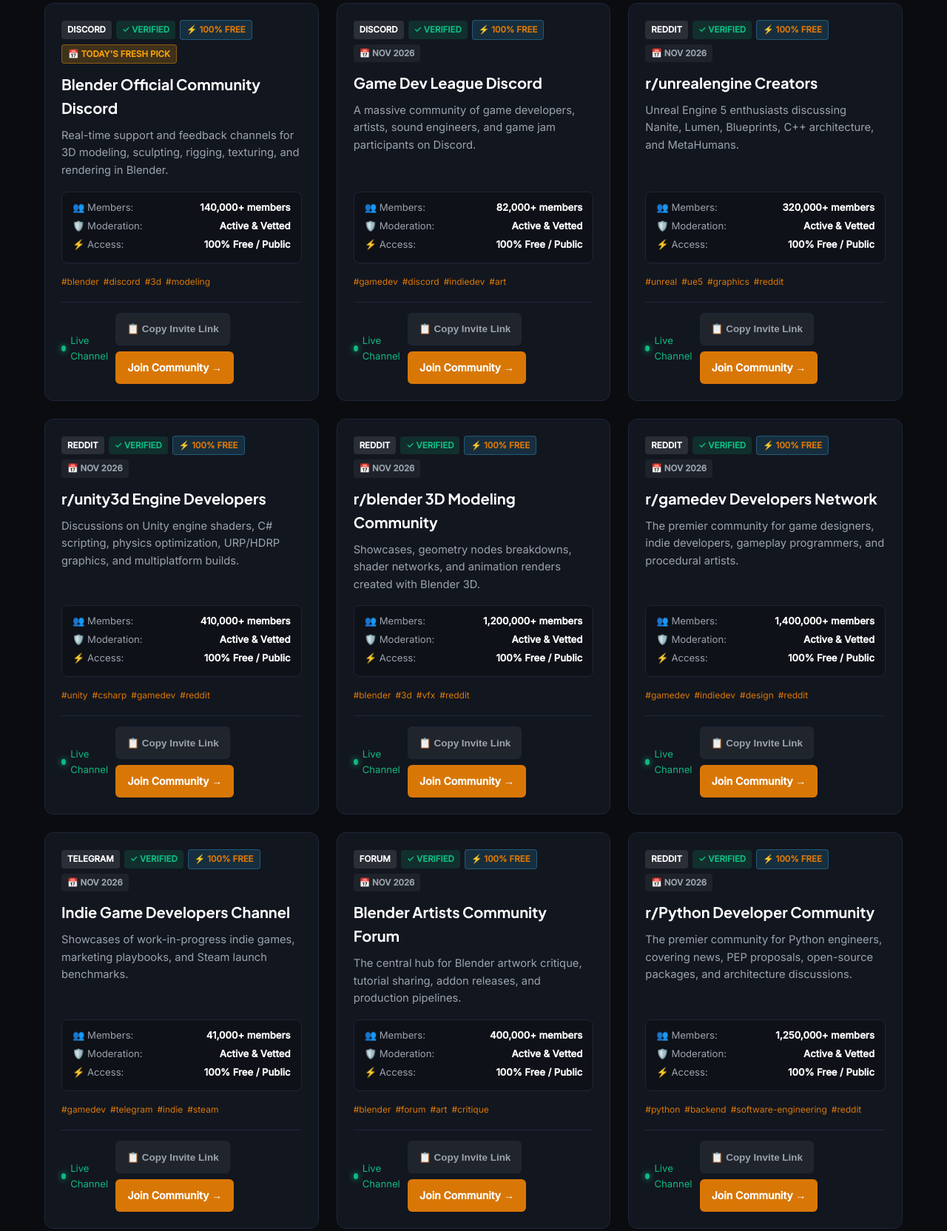
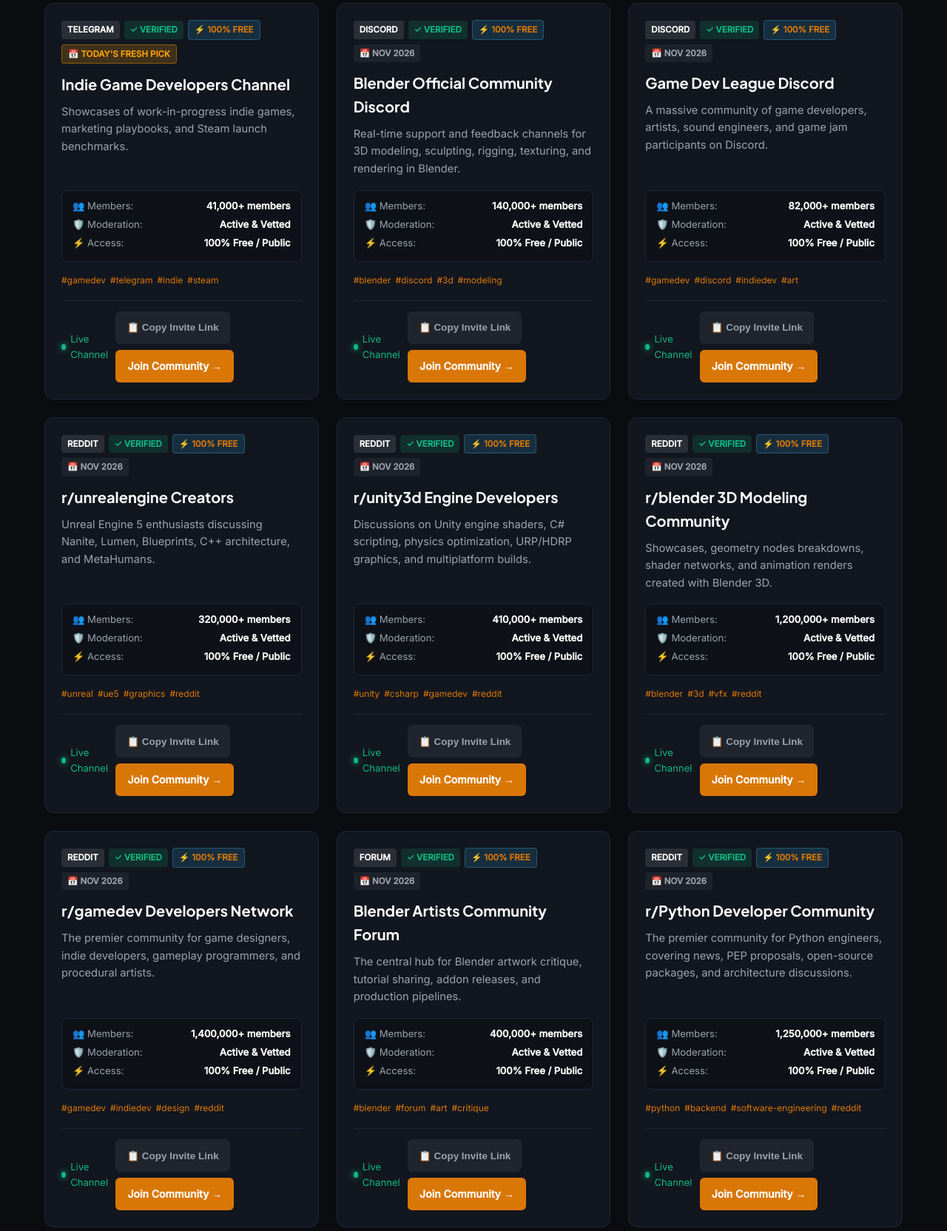
Before and after one commit to jibranpcccc/stop-motion-animation-puppet-fabrication-guild, a plain HTML site: page index.html in a window 1280 px wide. Shown: the part 1231-2895 px from the top of the page at 74% size. Drawn offline with Linux system fonts and the light colour scheme.

Commit message:
feat(replenishment): fresh community links added - 2026-11-25 [skip ci]

```diff
--- a/index.html
+++ b/index.html
@@ -148,51 +148,51 @@
           {
             "@type": "ListItem",
             "position": 1,
+            "name": "Indie Game Developers Channel",
+            "description": "Showcases of work-in-progress indie games, marketing playbooks, and Steam launch benchmarks.",
+            "url": "https://t.me/gamedev_channel"
+          },
+          {
+            "@type": "ListItem",
+            "position": 2,
             "name": "Blender Official Community Discord",
             "description": "Real-time support and feedback channels for 3D modeling, sculpting, rigging, texturing, and rendering in Blender.",
             "url": "https://discord.gg/blender"
           },
           {
             "@type": "ListItem",
-            "position": 2,
+            "position": 3,
             "name": "Game Dev League Discord",
             "description": "A massive community of game developers, artists, sound engineers, and game jam participants on Discord.",
             "url": "https://discord.gg/gamedev"
           },
           {
             "@type": "ListItem",
-            "position": 3,
+            "position": 4,
             "name": "r/unrealengine Creators",
             "description": "Unreal Engine 5 enthusiasts discussing Nanite, Lumen, Blueprints, C++ architecture, and MetaHumans.",
             "url": "https://www.reddit.com/r/unrealengine/"
           },
           {
             "@type": "ListItem",
-            "position": 4,
+            "position": 5,
             "name": "r/unity3d Engine Developers",
             "description": "Discussions on Unity engine shaders, C# scripting, physics optimization, URP/HDRP graphics, and multiplatform builds.",
             "url": "https://www.reddit.com/r/unity3d/"
           },
           {
             "@type": "ListItem",
-            "position": 5,
+            "position": 6,
             "name": "r/blender 3D Modeling Community",
             "description": "Showcases, geometry nodes breakdowns, shader networks, and animation renders created with Blender 3D.",
             "url": "https://www.reddit.com/r/blender/"
           },
           {
             "@type": "ListItem",
-            "position": 6,
+            "position": 7,
             "name": "r/gamedev Developers Network",
             "description": "The premier community for game designers, indie developers, gameplay programmers, and procedural artists.",
             "url": "https://www.reddit.com/r/gamedev/"
-          },
-          {
-            "@type": "ListItem",
-            "position": 7,
-            "name": "Indie Game Developers Channel",
-            "description": "Showcases of work-in-progress indie games, marketing playbooks, and Steam launch benchmarks.",
-            "url": "https://t.me/gamedev_channel"
           },
           {
             "@type": "ListItem",
@@ -617,12 +617,36 @@
         </div>
         <div id="vetted-communities" class="grid">
 
-        <div id="community-card-1" class="card" data-platform="discord" data-category="3d & animation">
+        <div id="community-card-1" class="card" data-platform="telegram" data-category="indie games">
+            <div class="card-header">
+                <span class="badge badge-platform">Telegram</span>
+                <span class="badge badge-verified">✓ Verified</span>
+                <span class="badge badge-free">⚡ 100% Free</span>
+                <span class="badge badge-date" style="background: rgba(245, 158, 11, 0.2); color: #f59e0b; border: 1px solid rgba(245, 158, 11, 0.4); font-weight: 700;">📅 Today's Fresh Pick</span>
+            </div>
+            <h3 class="card-title">Indie Game Developers Channel</h3>
+            <p class="card-desc">Showcases of work-in-progress indie games, marketing playbooks, and Steam launch benchmarks.</p>
+            <div class="spec-matrix">
+                <div class="spec-row"><span>👥 Members:</span> <strong>41,000+ members</strong></div>
+                <div class="spec-row"><span>🛡️ Moderation:</span> <strong>Active & Vetted</strong></div>
+                <div class="spec-row"><span>⚡ Access:</span> <strong>100% Free / Public</strong></div>
+            </div>
+            <div class="tags-row"><span class="tag">#gamedev</span><span class="tag">#telegram</span><span class="tag">#indie</span><span class="tag">#steam</span></div>
+            <div class="card-footer">
+                <span class="activity-pulse"><span class="pulse-dot"></span> Live Channel</span>
+                <div class="card-actions">
+                    <button class="btn-copy-invite" onclick="copyInviteLink(event, 'https://t.me/gamedev_channel')">📋 Copy Invite Link</button>
+                    <a href="https://t.me/gamedev_channel" target="_blank" rel="noopener noreferrer" class="btn-join">Join Community →</a>
+                </div>
+            </div>
+        </div>
+
+        <div id="community-card-2" class="card" data-platform="discord" data-category="3d & animation">
             <div class="card-header">
                 <span class="badge badge-platform">Discord</span>
                 <span class="badge badge-verified">✓ Verified</span>
                 <span class="badge badge-free">⚡ 100% Free</span>
-                <span class="badge badge-date" style="background: rgba(245, 158, 11, 0.2); color: #f59e0b; border: 1px solid rgba(245, 158, 11, 0.4); font-weight: 700;">📅 Today's Fresh Pick</span>
+                <span class="badge badge-date">📅 Nov 2026</span>
             </div>
             <h3 class="card-title">Blender Official Community Discord</h3>
             <p class="card-desc">Real-time support and feedback channels for 3D modeling, sculpting, rigging, texturing, and rendering in Blender.</p>
@@ -641,7 +665,7 @@
             </div>
         </div>
 
-        <div id="community-card-2" class="card" data-platform="discord" data-category="game development">
+        <div id="community-card-3" class="card" data-platform="discord" data-category="game development">
             <div class="card-header">
                 <span class="badge badge-platform">Discord</span>
                 <span class="badge badge-verified">✓ Verified</span>
@@ -665,7 +689,7 @@
             </div>
         </div>
 
-        <div id="community-card-3" class="card" data-platform="reddit" data-category="game engines">
+        <div id="community-card-4" class="card" data-platform="reddit" data-category="game engines">
             <div class="card-header">
                 <span class="badge badge-platform">Reddit</span>
                 <span class="badge badge-verified">✓ Verified</span>
@@ -689,7 +713,7 @@
             </div>
         </div>
 
-        <div id="community-card-4" class="card" data-platform="reddit" data-category="game engines">
+        <div id="community-card-5" class="card" data-platform="reddit" data-category="game engines">
             <div class="card-header">
                 <span class="badge badge-platform">Reddit</span>
                 <span class="badge badge-verified">✓ Verified</span>
@@ -713,7 +737,7 @@
             </div>
         </div>
 
-        <div id="community-card-5" class="card" data-platform="reddit" data-category="3d & vfx">
+        <div id="community-card-6" class="card" data-platform="reddit" data-category="3d & vfx">
             <div class="card-header">
                 <span class="badge badge-platform">Reddit</span>
                 <span class="badge badge-verified">✓ Verified</span>
@@ -737,7 +761,7 @@
             </div>
         </div>
 
-        <div id="community-card-6" class="card" data-platform="reddit" data-category="game development">
+        <div id="community-card-7" class="card" data-platform="reddit" data-category="game development">
             <div class="card-header">
                 <span class="badge badge-platform">Reddit</span>
                 <span class="badge badge-verified">✓ Verified</span>
@@ -757,30 +781,6 @@
                 <div class="card-actions">
                     <button class="btn-copy-invite" onclick="copyInviteLink(event, 'https://www.reddit.com/r/gamedev/')">📋 Copy Invite Link</button>
                     <a href="https://www.reddit.com/r/gamedev/" target="_blank" rel="noopener noreferrer" class="btn-join">Join Community →</a>
-                </div>
-            </div>
-        </div>
-
-        <div id="community-card-7" class="card" data-platform="telegram" data-category="indie games">
-            <div class="card-header">
-                <span class="badge badge-platform">Telegram</span>
-                <span class="badge badge-verified">✓ Verified</span>
-                <span class="badge badge-free">⚡ 100% Free</span>
-                <span class="badge badge-date">📅 Nov 2026</span>
-            </div>
-            <h3 class="card-title">Indie Game Developers Channel</h3>
-            <p class="card-desc">Showcases of work-in-progress indie games, marketing playbooks, and Steam launch benchmarks.</p>
-            <div class="spec-matrix">
-                <div class="spec-row"><span>👥 Members:</span> <strong>41,000+ members</strong></div>
-                <div class="spec-row"><span>🛡️ Moderation:</span> <strong>Active & Vetted</strong></div>
-                <div class="spec-row"><span>⚡ Access:</span> <strong>100% Free / Public</strong></div>
-            </div>
-            <div class="tags-row"><span class="tag">#gamedev</span><span class="tag">#telegram</span><span class="tag">#indie</span><span class="tag">#steam</span></div>
-            <div class="card-footer">
-                <span class="activity-pulse"><span class="pulse-dot"></span> Live Channel</span>
-                <div class="card-actions">
-                    <button class="btn-copy-invite" onclick="copyInviteLink(event, 'https://t.me/gamedev_channel')">📋 Copy Invite Link</button>
-                    <a href="https://t.me/gamedev_channel" target="_blank" rel="noopener noreferrer" class="btn-join">Join Community →</a>
                 </div>
             </div>
         </div>
```
Also changed, not shown: data/groups.json (+20 -19 lines), feed.xml (+9 -2 lines).
